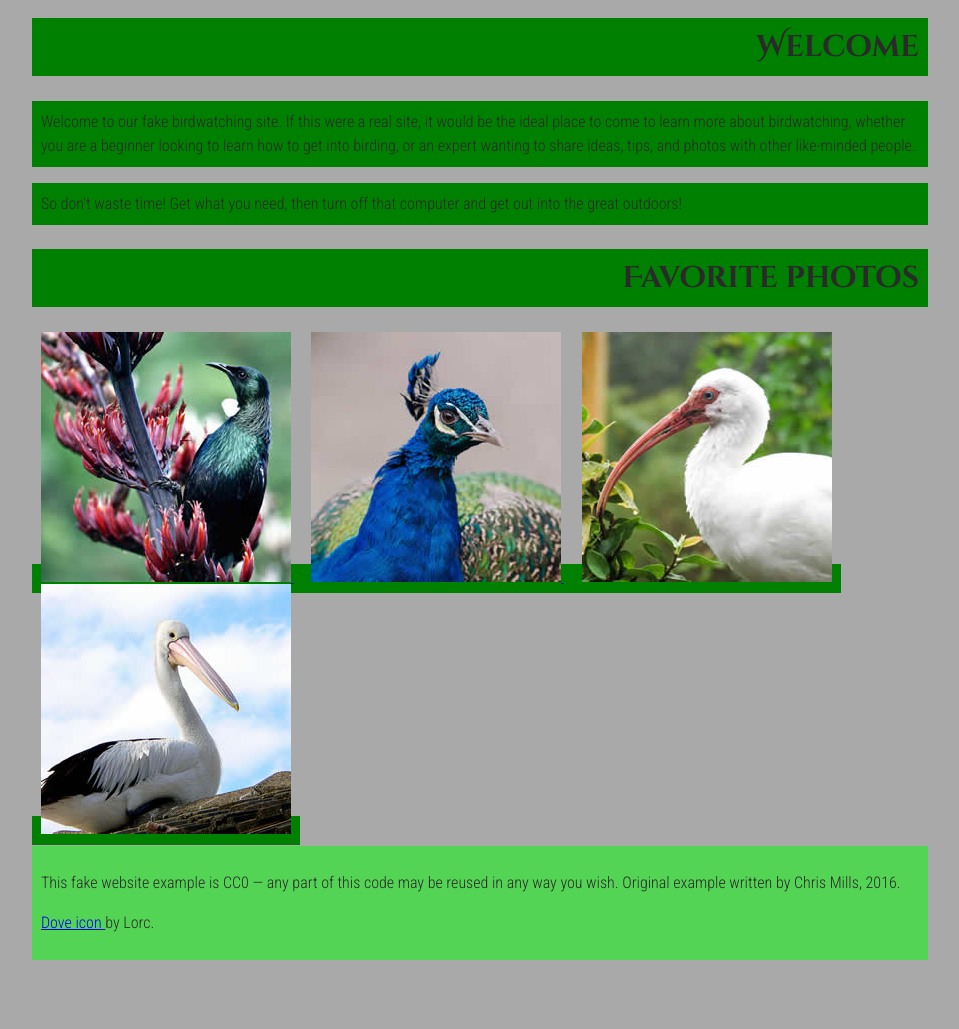
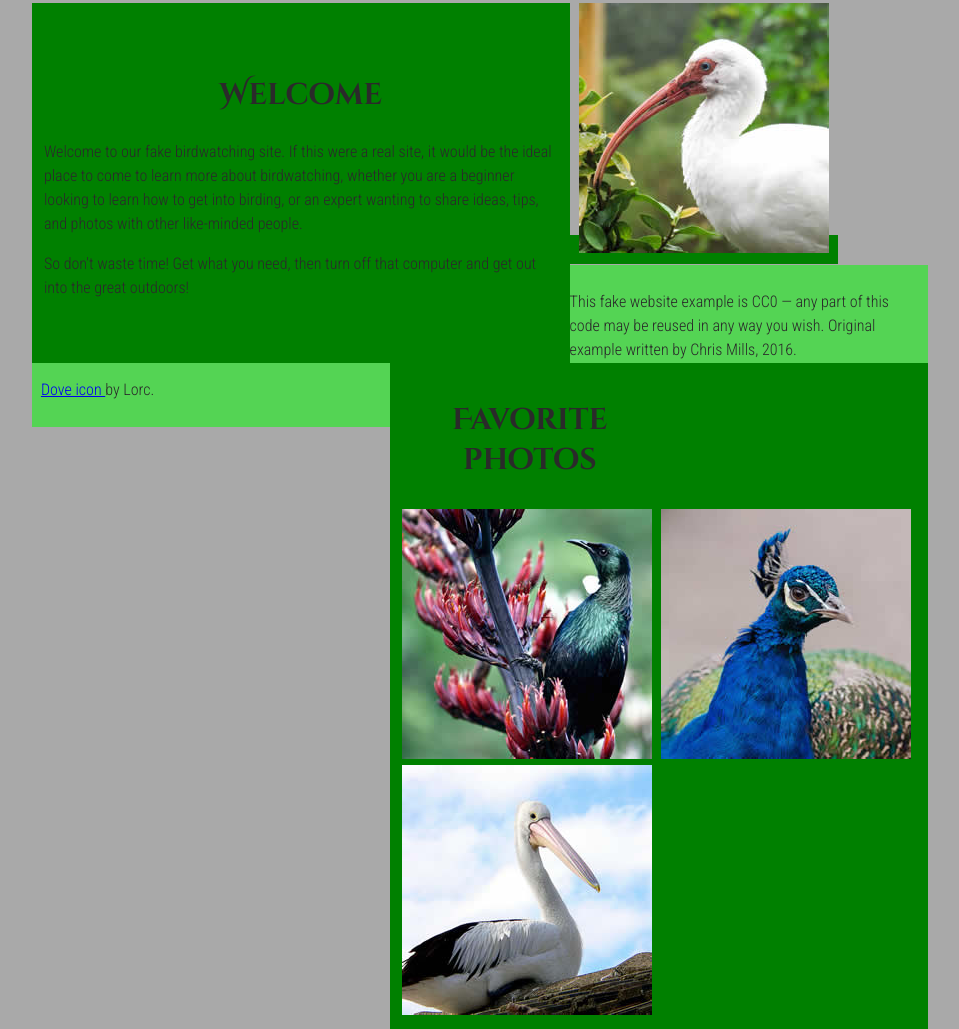
Before and after one commit to Erickson-scarlet/page-structure-assessment, a plain HTML site: page index.html in a window 1280 px wide. Shown: the part 200-1229 px from the top of the page, without its empty margins (160-1119 px from the left). Before the commit the page ends 1160 px from the top, so only its background shows below. Drawn offline with Linux system fonts and the light colour scheme.

Commit message:
initial commit

```diff
--- a/index.html
+++ b/index.html
@@ -6,7 +6,7 @@
     <meta name="viewport" content="width=device-width, initial-scale=1.0" />
     <title>Birdwatching</title>
     <link href="https://fonts.googleapis.com/css?family=Roboto+Condensed:300|Cinzel+Decorative:700" rel="stylesheet" />
-    <link href="style.css" rel="stylesheet">
+    <link href="style.css" rel="stylesheet" />
 </head>
 
 <body>
@@ -23,9 +23,10 @@
             </ul>
         </nav>
     </header>
-
+    <table align="left" width="60%" border="0%" height="360" width="832">
+        <tr>
+            <td>
                 <h2>Welcome</h2>
-
                 <p>
                     Welcome to our fake birdwatching site. If this were a real site, it
                     would be the ideal place to come to learn more about birdwatching,
@@ -38,24 +39,45 @@
                     So don't waste time! Get what you need, then turn off that computer
                     and get out into the great outdoors!
                 </p>
-    <h2>Favorite photos</h2>
-
+        </tr>
+            </td>
+    </table>
+    </table>
+    <table align="right" width="60%" border="0%" height="360" width="832">
+        <tr>
+            <th>
+                <h2>Favorite<br> photos</h2>
+            </th>
+        </tr>
+        <tr>
+            <td>
                 <a href="images/favorite-1.jpg">
                     <img src="images/favorite-1_th.jpg"
                         alt="Small black bird, black claws, long black slender beak, links to larger version of the image" />
                 </a>
+            </td>
+            <td>
                 <a href="images/favorite-2.jpg">
                     <img src="images/favorite-2_th.jpg"
                         alt="Top half of a pretty bird with bright blue plumage on neck, light colored beak, blue headdress, links to larger version of the image" />
                 </a>
+            </td>
+        </tr>
+        <tr>
+            </td>
             <a href="images/favorite-3.jpg">
                 <img src="images/favorite-3_th.jpg"
                     alt="Top half of a large bird with white plumage, very long curved narrow light colored break, links to larger version of the image" />
             </a>
+            </td>
+            <td>
                 <a href="images/favorite-4.jpg">
                     <img src="images/favorite-4_th.jpg"
                         alt="Large bird, mostly white plumage with black plumage on back and rear, long straight white beak, links to larger version of the image" />
                 </a>
+            </td>
+        </tr>
+    </table>
     <footer>
         <p>
             This fake website example is CC0 — any part of this code may be
--- a/style.css
+++ b/style.css
@@ -41,7 +41,7 @@ h1 {
 
 h2 {
     font-size: 3rem;
-    text-align: right;
+    text-align: center;
    }
 h3 {
     font-size: 2.2rem;
```
Lines whose indentation alone changed are shown as unchanged.
